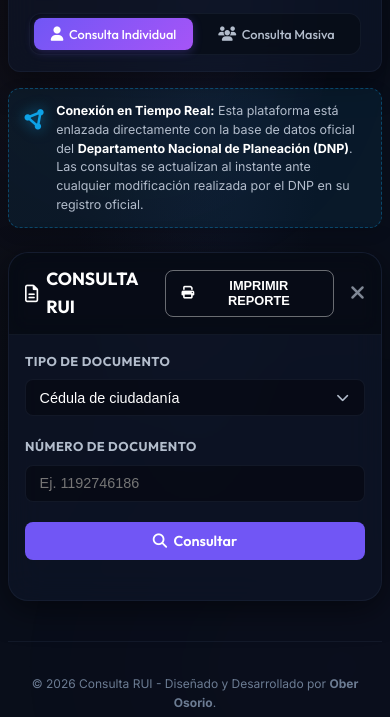
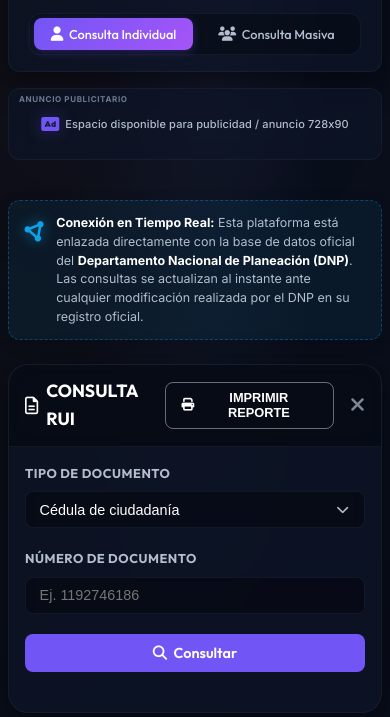
Before and after one commit to oberconcejo/CONSULTA-RUI, a website: page public/index.html in a window 390 px wide. Shown: the part 106-823 px from the top of the page. Drawn offline with nearby package versions, Linux system fonts and the light colour scheme.

Commit message:
Add responsive glassmorphic top and bottom ad banners to UI

```diff
--- a/public/index.html
+++ b/public/index.html
@@ -53,6 +53,16 @@
             </header>
 
             <main class="app-main">
+                <!-- Top Ad Banner -->
+                <div class="ad-banner-container ad-banner-top">
+                    <div class="ad-label">Anuncio publicitario</div>
+                    <div class="ad-content">
+                        <div class="ad-placeholder-text">
+                            <i class="fa-solid fa-rectangle-ad"></i> Espacio disponible para publicidad / anuncio 728x90
+                        </div>
+                    </div>
+                </div>
+
                 <!-- Official Sync Info Banner -->
                 <div class="official-sync-banner">
                     <div class="banner-icon">
@@ -410,6 +420,16 @@
                         </div>
                     </div>
                 </section>
+
+                <!-- Bottom Ad Banner -->
+                <div class="ad-banner-container ad-banner-bottom">
+                    <div class="ad-label">Anuncio publicitario</div>
+                    <div class="ad-content">
+                        <div class="ad-placeholder-text">
+                            <i class="fa-solid fa-rectangle-ad"></i> Espacio disponible para publicidad / anuncio 728x90
+                        </div>
+                    </div>
+                </div>
             </main>
 
             <footer class="app-footer">
--- a/public/style.css
+++ b/public/style.css
@@ -1973,3 +1973,83 @@ body {
         print-color-adjust: exact !important;
     }
 }
+
+/* ==========================================================================
+   Publicity & Ads Banners Styles
+   ========================================================================== */
+.ad-banner-container {
+    position: relative;
+    background: var(--color-card);
+    border: 1px solid var(--color-card-border);
+    border-radius: var(--radius-md);
+    padding: 14px 20px;
+    margin-bottom: 24px;
+    backdrop-filter: blur(10px);
+    -webkit-backdrop-filter: blur(10px);
+    display: flex;
+    flex-direction: column;
+    align-items: center;
+    justify-content: center;
+    overflow: hidden;
+    transition: var(--transition-normal);
+}
+
+.ad-banner-container:hover {
+    border-color: hsla(250, 89%, 65%, 0.35);
+    box-shadow: 0 8px 24px rgba(0, 0, 0, 0.3);
+    background: var(--color-card-hover);
+}
+
+.ad-label {
+    position: absolute;
+    top: 4px;
+    left: 10px;
+    font-size: 8px;
+    font-weight: 800;
+    letter-spacing: 0.08em;
+    color: var(--color-text-muted);
+    text-transform: uppercase;
+}
+
+.ad-content {
+    width: 100%;
+    min-height: 70px;
+    display: flex;
+    align-items: center;
+    justify-content: center;
+}
+
+.ad-placeholder-text {
+    font-size: 13px;
+    color: var(--color-text-secondary);
+    display: flex;
+    align-items: center;
+    gap: 10px;
+    text-align: center;
+    font-weight: 500;
+    letter-spacing: 0.01em;
+}
+
+.ad-placeholder-text i {
+    font-size: 20px;
+    color: var(--color-accent);
+    filter: drop-shadow(0 0 8px var(--color-accent-glow));
+}
+
+/* Adaptación responsive */
+@media (max-width: 768px) {
+    .ad-banner-container {
+        padding: 10px;
+        margin-bottom: 16px;
+    }
+    .ad-content {
+        min-height: 50px;
+    }
+    .ad-placeholder-text {
+        font-size: 11px;
+        gap: 6px;
+    }
+    .ad-placeholder-text i {
+        font-size: 16px;
+    }
+}
```
